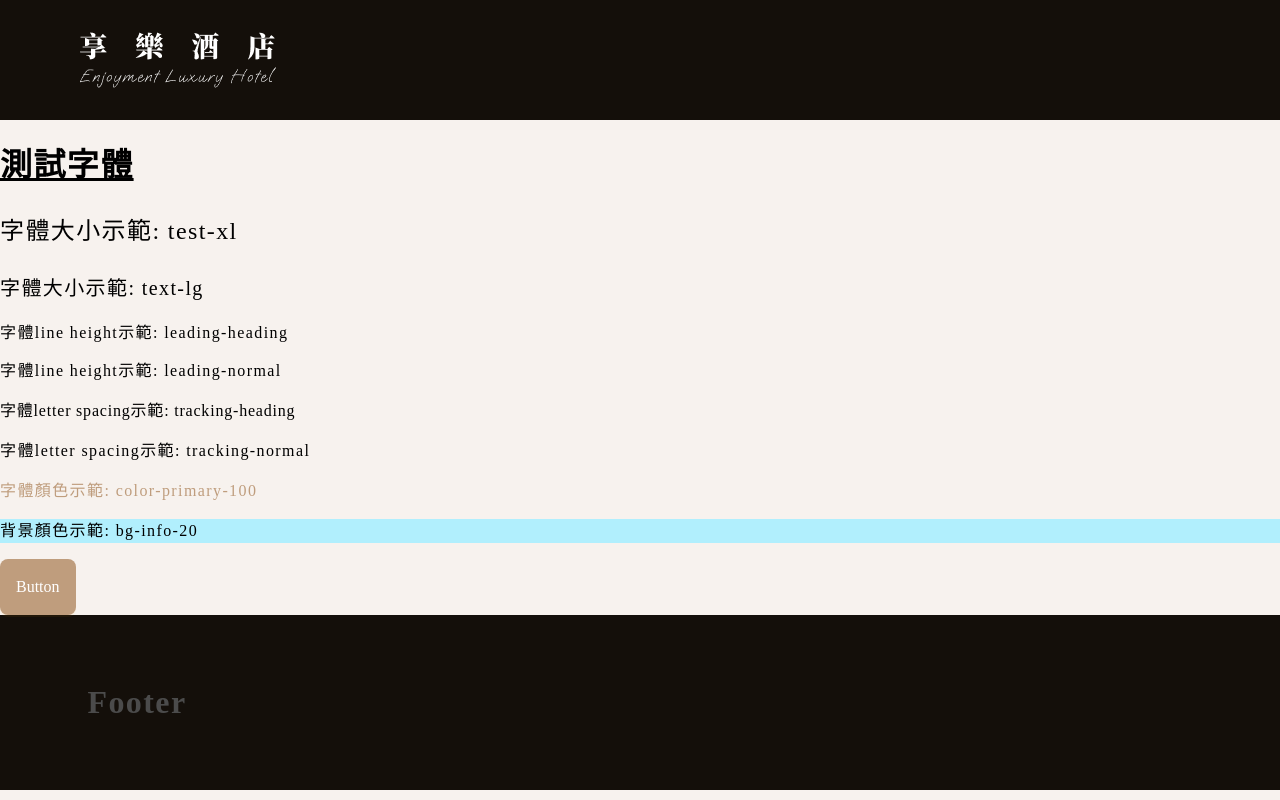
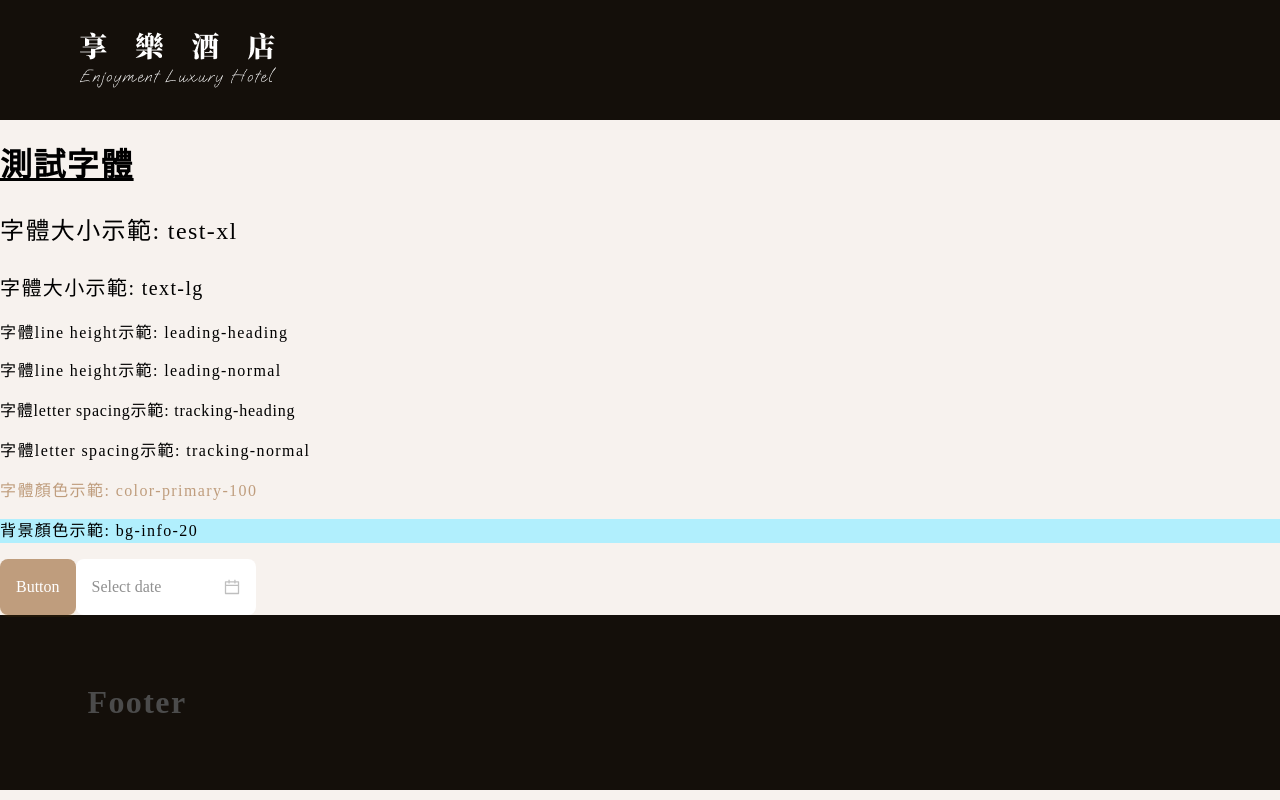
Before and after one commit to yishan13-tsai/typescript-react, a React (Vite) app: page / in a window 1280 px wide. Built offline with nearby package versions, Linux system fonts and the light colour scheme.

Commit message:
feat: change atnd locale to zh-tw

```diff
--- a/src/main.tsx
+++ b/src/main.tsx
@@ -8,13 +8,17 @@ import Signup from "./pages/signup.tsx";
 import Order from './pages/order'
 import OrderSuccess from './pages/orderSuccess'
 import { ConfigProvider } from "antd";
-
+import zhTw from 'antd/locale/zh_TW';
+import dayjs from 'dayjs';
+import "dayjs/locale/zh-tw";
 import Layout from "./component/layout.tsx";
 import { antdTheme } from "./config/antdTheme.tsx";
 import Rooms from './pages/Room/Rooms.tsx';
 import DetailPage from './pages/Detail/DetailPage.tsx';
 
 const isProd = process.env.NODE_ENV === "production";
+dayjs.locale('zh-tw');
+
 
 const router = createBrowserRouter([
   {
@@ -36,7 +40,7 @@ const router = createBrowserRouter([
 
 ReactDOM.createRoot(document.getElementById('root')!).render(
   <React.StrictMode>
-    <ConfigProvider theme={antdTheme}>
+    <ConfigProvider theme={antdTheme} locale={zhTw}>
       <RouterProvider router={router} />
     </ConfigProvider>
   </React.StrictMode>,
--- a/src/pages/home/index.tsx
+++ b/src/pages/home/index.tsx
@@ -2,6 +2,8 @@ import {PrimaryButton} from "./primaryButton.tsx";
 import {useEffect, useState} from "react";
 import useSWR from "swr";
 import axios from "../../utils/axios.ts";
+import { DatePicker } from "antd";
+import type { DatePickerProps } from 'antd';
 
 const Index = () => {
   const [canFetch, setCanFetch] = useState(false);
@@ -17,6 +19,10 @@ const Index = () => {
   useEffect(() => {
     if (error) console.error(error)
   }, [error]);
+
+  const onChange: DatePickerProps['onChange'] = (date, dateString) => {
+    console.log(date, dateString);
+  };
 
   return (
     <>
@@ -36,6 +42,7 @@ const Index = () => {
         loading={isLoading}
       >Button</PrimaryButton>
       {data ? <p>{data.title}</p> : null}
+      <DatePicker onChange={onChange} />
     </>
   );
 }
```
